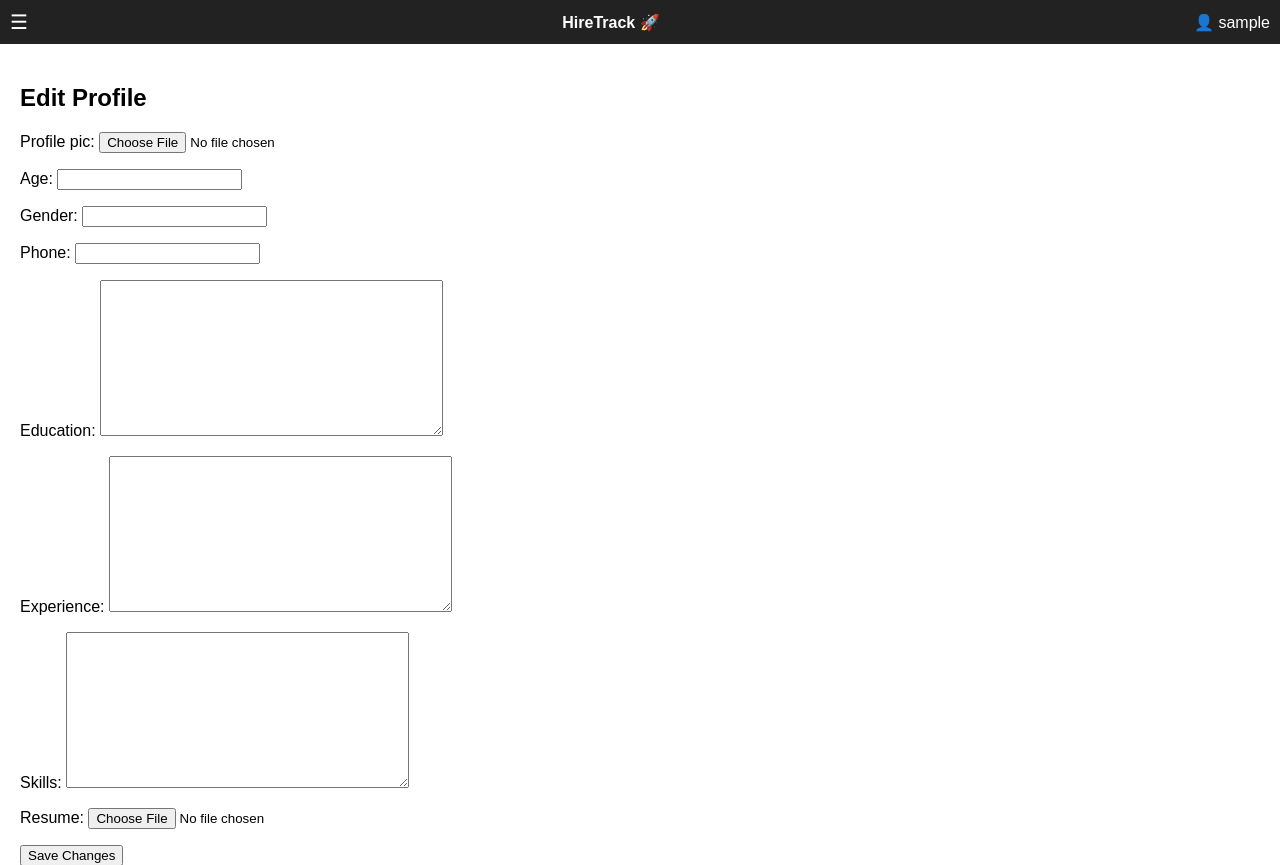
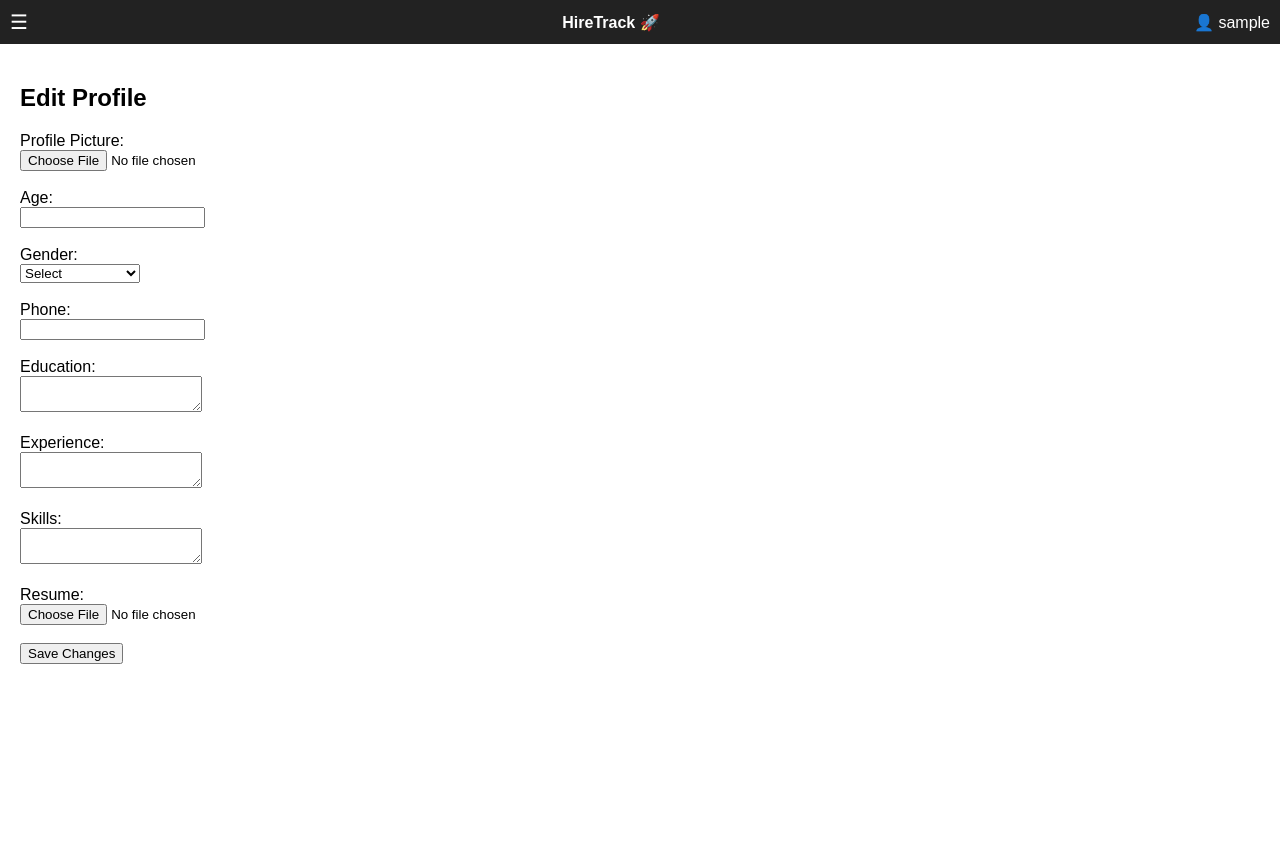
Before and after one commit to Shinu-Cherian/hiretrack, a Django app: page /profile/edit/ in a window 1280 px wide. Shown: the top 865 px of the page. After the commit the page ends 664 px from the top, so only its background shows below. Run offline with Django 5.2, Linux system fonts and the light colour scheme; the visitor is signed in with stand-in values (Sample User, id 1); data comes from the database, SQL or seed files in the repository.

Commit message:
Improved profile system with custom edit form and UI enhancements

```diff
--- a/config/settings.py
+++ b/config/settings.py
@@ -11,6 +11,7 @@ https://docs.djangoproject.com/en/5.2/ref/settings/
 """
 
 from pathlib import Path
+import os
 
 # Build paths inside the project like this: BASE_DIR / 'subdir'.
 BASE_DIR = Path(__file__).resolve().parent.parent
@@ -124,3 +125,6 @@ DEFAULT_AUTO_FIELD = 'django.db.models.BigAutoField'
 
 LOGIN_REDIRECT_URL = '/'
 LOGOUT_REDIRECT_URL = '/'
+
+MEDIA_URL = '/media/'
+MEDIA_ROOT = os.path.join(BASE_DIR, 'media')
--- a/config/urls.py
+++ b/config/urls.py
@@ -19,6 +19,8 @@ from django.urls import path
 from django.urls import include
 from django.contrib.auth import views as auth_views
 from tracker import views
+from django.conf import settings
+from django.conf.urls.static import static
 
 urlpatterns = [
     path('admin/', admin.site.urls),
@@ -26,4 +28,5 @@ urlpatterns = [
     path('login/', auth_views.LoginView.as_view(template_name='login.html'), name='login'),
     path('logout/', auth_views.LogoutView.as_view(next_page='login'), name='logout'),
     path('signup/', views.signup, name='signup'),
-]
+
+]+ static(settings.MEDIA_URL, document_root=settings.MEDIA_ROOT)
--- a/tracker/forms.py
+++ b/tracker/forms.py
@@ -14,3 +14,9 @@ class ProfileForm(forms.ModelForm):
             'skills',
             'resume'
         ]
+
+    def __init__(self, *args, **kwargs):
+        super().__init__(*args, **kwargs)
+
+        self.fields['profile_pic'].required = False
+        self.fields['resume'].required = False
--- a/tracker/templates/edit_profile.html
+++ b/tracker/templates/edit_profile.html
@@ -7,9 +7,84 @@
 <form method="POST" enctype="multipart/form-data">
     {% csrf_token %}
 
-    {{ form.as_p }}
+    <!-- 👤 IMAGE PREVIEW -->
+
+
+    <!-- 👤 CURRENT PROFILE PIC -->
+    {% if form.instance.profile_pic %}
+        <p><strong>Current Profile Picture:</strong></p>
+        <img src="{{ form.instance.profile_pic.url }}" width="120" style="border-radius:50%;">
+    {% endif %}
+
+    <!-- 📄 CURRENT RESUME -->
+    {% if form.instance.resume %}
+        <p>
+            <strong>Current Resume:</strong>
+            <a href="{{ form.instance.resume.url }}" target="_blank">View Resume</a>
+        </p>
+    {% endif %}
+
+
+
+  <form method="POST" enctype="multipart/form-data">
+    {% csrf_token %}
+
+    <!-- 👤 PROFILE PIC -->
+    <label>Profile Picture:</label><br>
+    <input type="file" name="profile_pic"><br><br>
+
+    <!-- AGE -->
+    <label>Age:</label><br>
+    <input type="number" name="age" value="{{ form.instance.age }}"><br><br>
+
+    <!-- GENDER -->
+    <label>Gender:</label><br>
+    <select name="gender">
+        <option value="">Select</option>
+        <option value="male" {% if form.instance.gender == "male" %}selected{% endif %}>Male</option>
+        <option value="female" {% if form.instance.gender == "female" %}selected{% endif %}>Female</option>
+        <option value="other" {% if form.instance.gender == "other" %}selected{% endif %}>Other</option>
+        <option value="prefer_not" {% if form.instance.gender == "prefer_not" %}selected{% endif %}>Prefer not to say</option>
+    </select><br><br>
+
+    <!-- PHONE -->
+    <label>Phone:</label><br>
+    <input type="text" name="phone" value="{{ form.instance.phone }}"><br><br>
+
+    <!-- EDUCATION -->
+    <label>Education:</label><br>
+    <textarea name="education">{{ form.instance.education }}</textarea><br><br>
+
+    <!-- EXPERIENCE -->
+    <label>Experience:</label><br>
+    <textarea name="experience">{{ form.instance.experience }}</textarea><br><br>
+
+    <!-- SKILLS -->
+    <label>Skills:</label><br>
+    <textarea name="skills">{{ form.instance.skills }}</textarea><br><br>
+
+    <!-- RESUME -->
+    <label>Resume:</label><br>
+    <input type="file" name="resume"><br><br>
 
     <button type="submit">Save Changes</button>
 </form>
 
+
+
+<script>
+    const input = document.querySelector('input[type="file"]');
+    const preview = document.getElementById('preview');
+
+    input.addEventListener('change', function () {
+        const file = this.files[0];
+        if (file) {
+            preview.style.display = "block";
+            preview.src = URL.createObjectURL(file);
+        }
+    });
+</script>
+
+
+
 {% endblock %}
```
Also changed, not shown: media/profiles/nano-banana-2_Design_a_dark_themed_LinkedIn_post__Fltfl0o._BACKGROUND_Dark_black_0a0a-0.jpg (added), profiles/Your_Story_-_Second_Chances_Matter.png (added), 1 other file.
